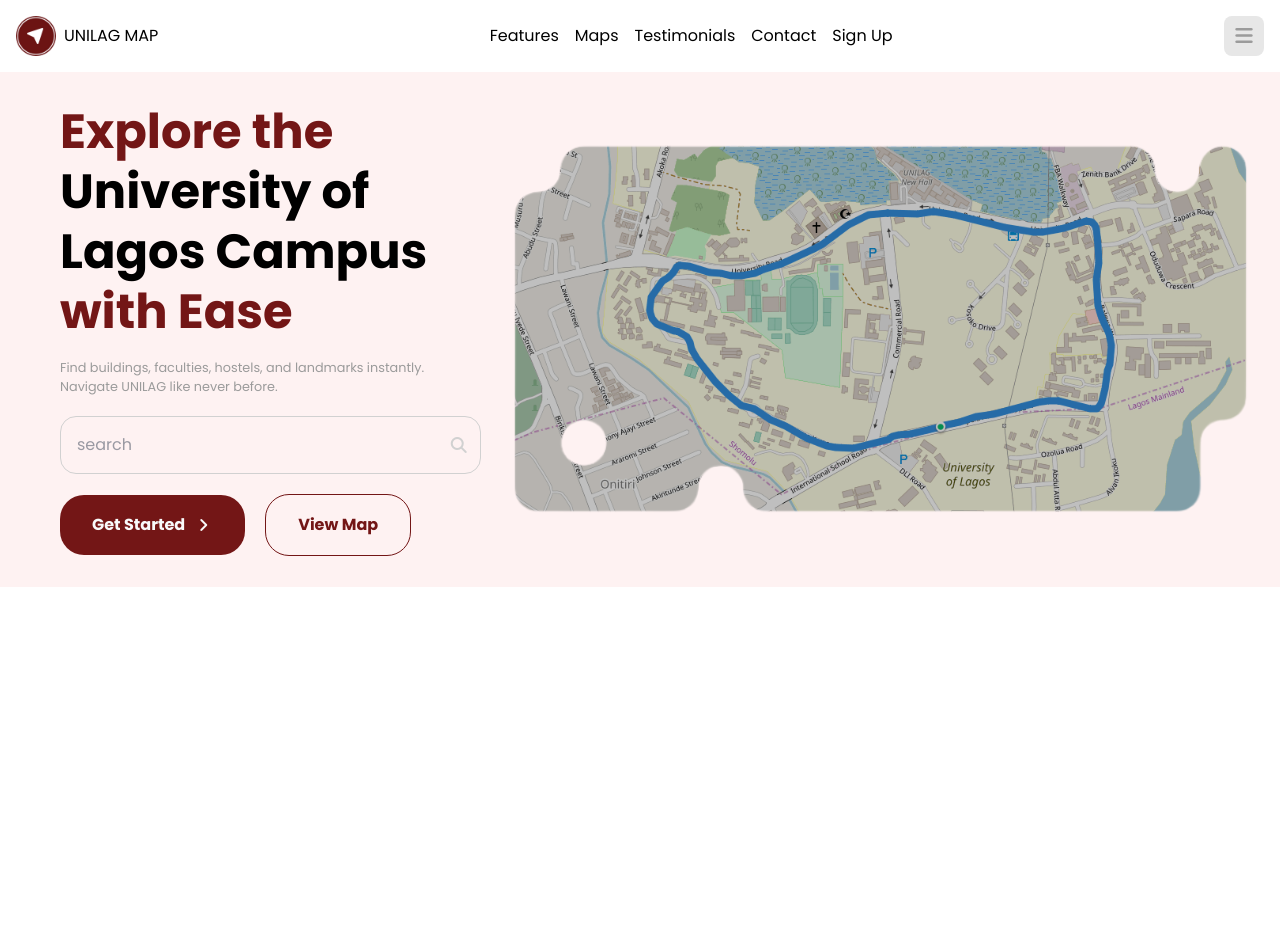
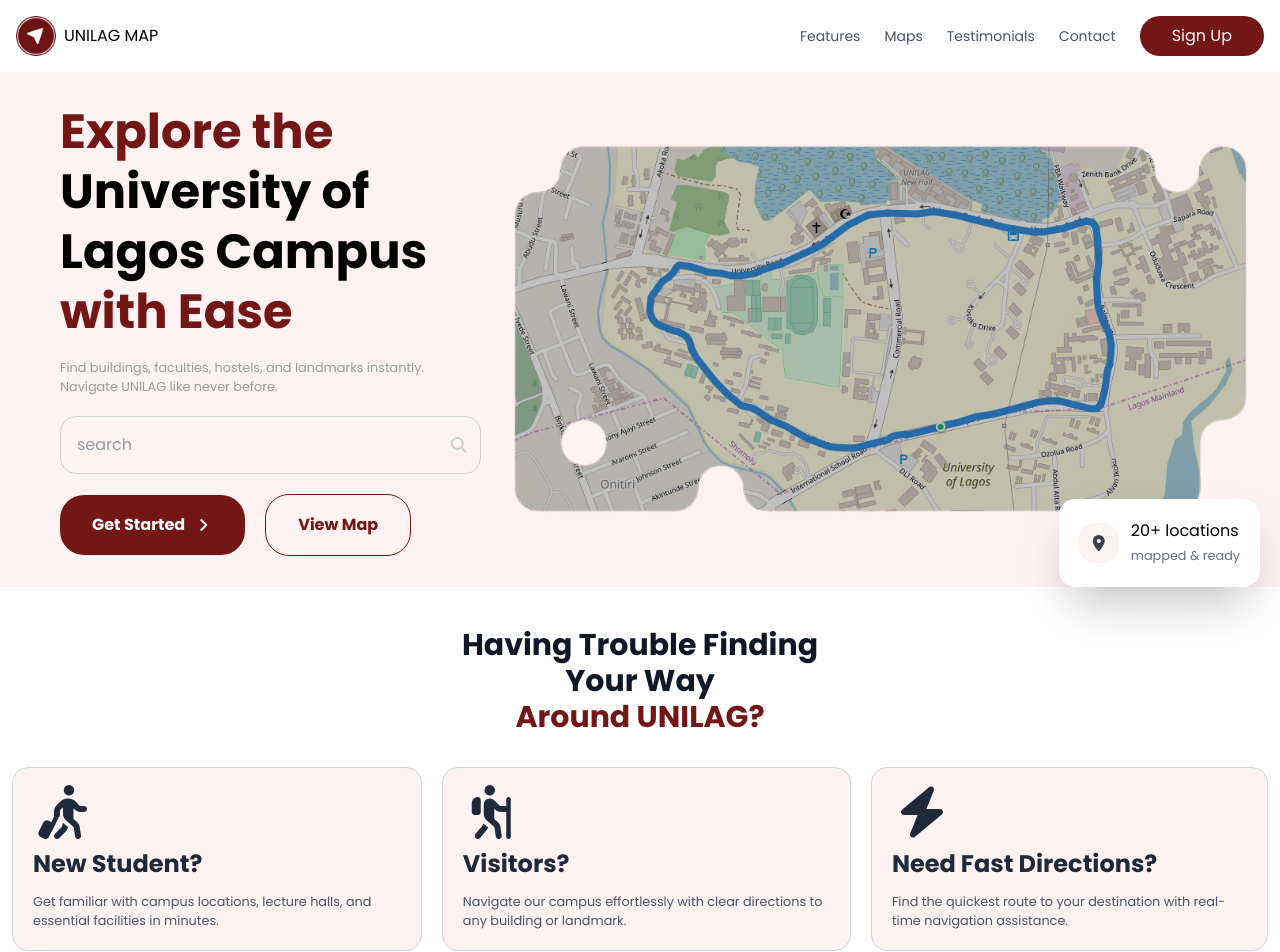
Before and after one commit to Jackson-51/web-compass, a React (Vite) app: page / in a window 1280 px wide. Shown: the top 952 px of the page. Before the commit the page ends 800 px from the top, so only its background shows below. Built offline with nearby package versions, Linux system fonts and the light colour scheme.

Commit message:
added some ui to the homepage

```diff
--- a/package.json
+++ b/package.json
@@ -10,6 +10,7 @@
     "preview": "vite preview"
   },
   "dependencies": {
+    "framer-motion": "^12.23.24",
     "react": "^19.1.1",
     "react-dom": "^19.1.1",
     "react-router": "^7.9.5",
--- a/src/App.jsx
+++ b/src/App.jsx
@@ -1,27 +1,63 @@
+import { motion } from "framer-motion"
+import { useState } from "react";
 import { Link } from "react-router-dom";
 
 const App = () => {
+  const [slide, setSlide] = useState(false);
+  const clients = [
+    {
+      icon: "fa-solid fa-person-walking-luggage",
+      name: "New Student?",
+      caption: "Get familiar with campus locations, lecture halls, and essential facilities in minutes."
+    },
+    {
+      icon: "fa-solid fa-person-hiking",
+      name: "Visitors?",
+      caption: "Navigate our campus effortlessly with clear directions to any building or landmark."
+    },
+    {
+      icon: "fa-solid fa-bolt",
+      name: "Need Fast Directions?",
+      caption: "Find the quickest route to your destination with real-time navigation assistance."
+    }
+  ]
   return(
-    <div className="w-screen h-screen flex flex-col">
-        <nav className="sticky top-0 w-screen flex justify-between items-center p-4">
+    <div className="relative w-screen h-screen flex flex-col">
+        <nav className="bg-white sticky z-100 top-0 w-full flex justify-between items-center p-4">
           <div className="flex items-center gap-2">
             <img src="/logoMap.png" alt="map logo" className="size-10"/>
             <h1>UNILAG MAP</h1>
           </div>
 
-          <div className="hidden md:flex items-center gap-4">
-            <Link to="/">Features</Link>
-            <Link to="/">Maps</Link>
-            <Link to="/">Testimonials</Link>
-            <Link to="/">Contact</Link>
-            <button>Sign Up</button>
+          <div className="hidden md:flex items-center gap-6">
+            <Link to="/" className="text-sm text-gray-600">Features</Link>
+            <Link to="/" className="text-sm text-gray-600">Maps</Link>
+            <Link to="/" className="text-sm text-gray-600">Testimonials</Link>
+            <Link to="/" className="text-sm text-gray-600">Contact</Link>
+            <button className="cursor-pointer px-8 py-2 bg-(--baseColor) rounded-3xl text-gray-50">Sign Up</button>
           </div>
-          <span className="flex justify-center items-center bg-(--gray1) text-(--gray4) size-10 rounded-lg">
+          <span
+          onClick={() => setSlide(prev => !prev)}
+          className="flex md:hidden justify-center items-center bg-(--gray1) text-(--gray4) size-10 rounded-lg">
             <i className="fa-solid fa-bars text-xl"></i>
           </span>
+
+          {/* sidebar for mobile */}
+          <motion.div
+            initial={{ x: '-100%' }}
+            animate={slide ? { x: 20 } : { x: '-100%' }}
+            transition={{ type: 'spring', duration: 0.35 }}
+            className="absolute left-0 top-20 flex md:hidden flex-col rounded-2xl overflow-hidden bg-[#00000063] backdrop-blur-3xl z-40"
+            aria-hidden={!slide}
+          >
+            <Link to="/" className="flex items-center gap-3 py-3 px-5 text-white hover:bg-[#0000002d]"><i className="fa-solid fa-person-chalkboard"></i>Features</Link>
+            <Link to="/" className="flex items-center gap-3 py-3 px-5 text-white hover:bg-[#0000002d]"><i className="fa-solid fa-location-dot"></i>Maps</Link>
+            <Link to="/" className="flex items-center gap-3 py-3 px-5 text-white hover:bg-[#0000002d]"><i className="fa-regular fa-comment"></i>Testimonials</Link>
+            <Link to="/" className="flex items-center gap-3 py-3 px-5 text-white hover:bg-[#0000002d]"><i className="fa-regular fa-address-book"></i>Contact</Link>
+          </motion.div>
         </nav>
 
-        <section className="w-screen h-max bg-red-50 p-5 flex flex-col gap-5 md:flex-row justify-center items-center">
+        <section className="w-full h-max bg-red-50 p-5 flex flex-col gap-5 md:flex-row justify-center items-center">
           <div className="flex flex-col gap-5 md:pl-10">
             <div className="flex flex-col gap-4">
               <h1 className="text-5xl/15 font-bold ">
@@ -41,18 +77,44 @@
             </div>
 
             <div className="flex items-center gap-5">
-              <button className="px-8 py-4.5 bg-(--baseColor) rounded-3xl text-gray-50 font-bold flex items-center gap-2">
+              <button className="cursor-pointer px-8 py-4.5 bg-(--baseColor) rounded-3xl text-gray-50 font-bold flex items-center gap-2">
                 Get Started
                 <i className="fa-solid fa-angle-right"></i>
               </button>
-              <button className="px-8 py-4.5 border border-(--baseColor) text-(--baseColor) rounded-3xl font-bold">
+              <button className="cursor-pointer px-8 py-4.5 border border-(--baseColor) text-(--baseColor) rounded-3xl font-bold">
                 View Map
               </button>
             </div>
           </div>
 
-          <div className="w-full h-max">
+          <div className="relative w-full h-max">
             <img src="/mapUnilag.png" alt="" className="mask brightness-75"/>
+            <div className="absolute right-0 -bottom-5 bg-white p-5 rounded-2xl flex items-center gap-3 shadow-2xl">
+                <span className="size-10 flex justify-center items-center bg-red-50 rounded-2xl text-gray-700">
+                  <i className="fa-solid fa-location-dot"></i>
+                </span>
+                <span>
+                  <h1>20+ locations</h1>
+                  <small className="text-gray-500">mapped & ready</small>
+                </span>
+            </div>
+          </div>
+        </section>
+
+        <section className="flex flex-col items-center w-full h-max py-10 gap-5">
+          <h1 className="text-3xl font-bold text-center text-gray-900">
+            Having Trouble Finding<br/> Your Way
+            <p className="text-(--baseColor)">Around UNILAG?</p>
+          </h1>
+
+          <div className="flex flex-col w-full p-3 gap-5 md:flex-row items-center justify-center">
+            {clients.map((item, i) => (
+              <div key={i} className="flex flex-col gap-3 p-5 border border-gray-300 hover:border-(--baseColor) hover:shadow-2xl hover:scale-102 transition duration-100 bg-red-50 rounded-2xl">
+                <i className={item.icon + " text-5xl text-gray-800"}></i>
+                <h1 className="text-2xl font-bold text-gray-800">{item.name}</h1>
+                <small className="text-gray-600">{item.caption}</small>
+              </div>
+            ))}
           </div>
         </section>
     </div>
--- a/src/index.css
+++ b/src/index.css
@@ -16,6 +16,7 @@
   font-family: var(--font-poppins);
 }
 .mask {
+  object-fit: contain;
   -webkit-mask-image: url(/mask.png);
   mask-image: url(/mask.png);
   -webkit-mask-repeat: no-repeat;
```
Also changed, not shown: 1 other file (tests, documents, lock files or other folders).
